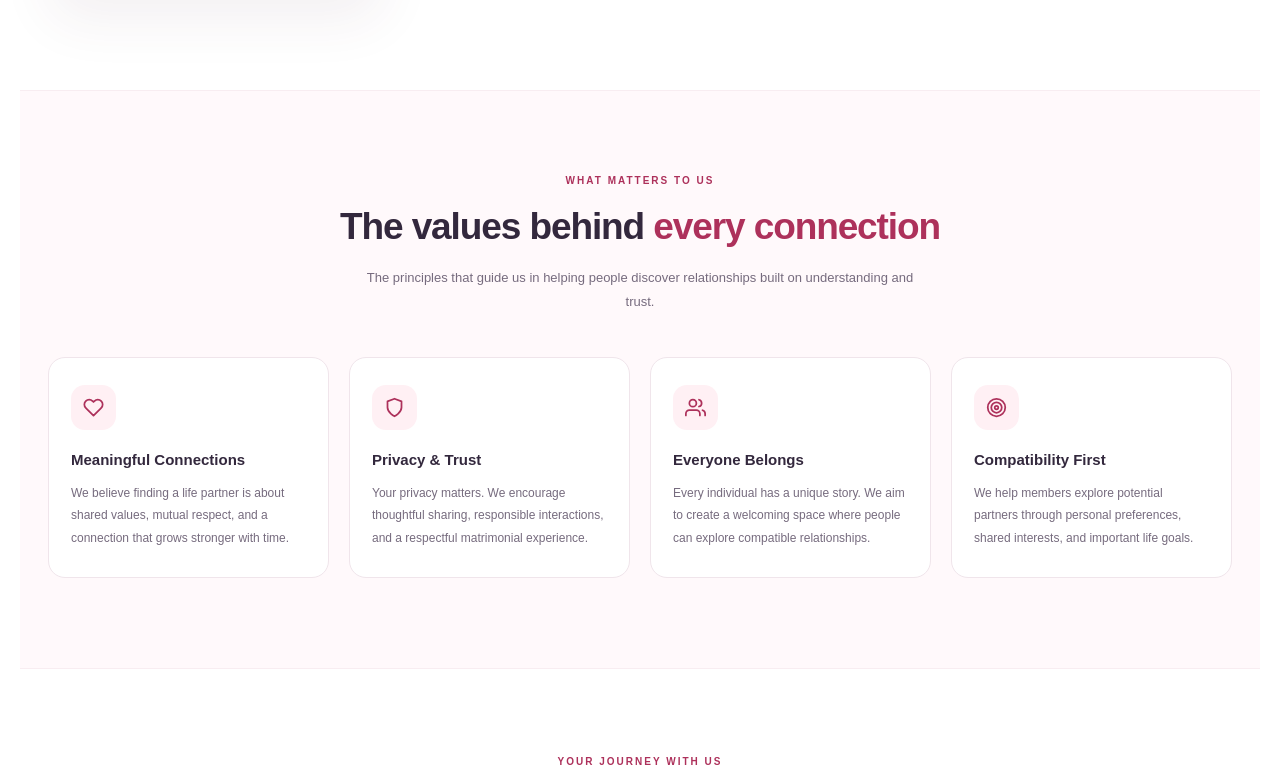
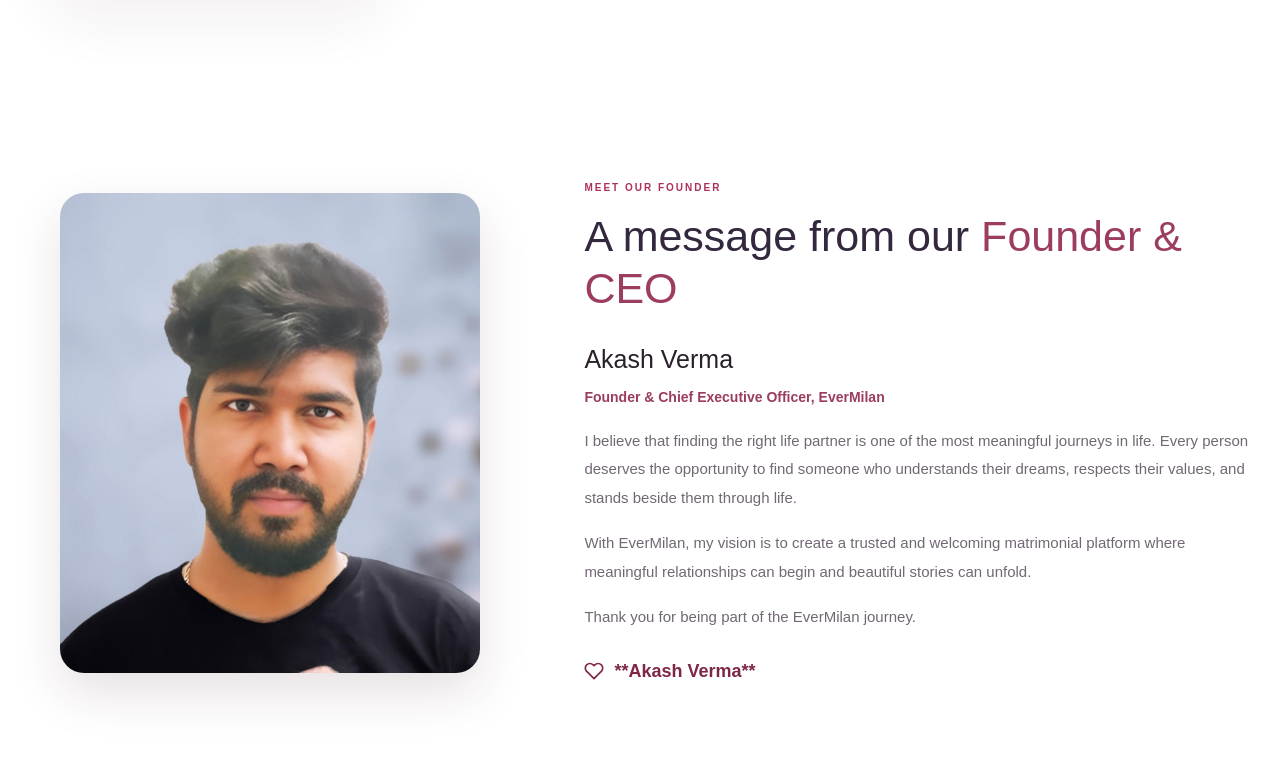
Before and after one commit to brilinfo123-svg/matrimoni, a Next.js app: page /about in a window 1280 px wide. Shown: the part 854-1621 px from the top of the page. Built offline with nearby package versions, Linux system fonts and the light colour scheme; no server answers.

Commit message:
dded profile

```diff
--- a/src/app/about/page.module.scss
+++ b/src/app/about/page.module.scss
@@ -10,7 +10,122 @@
     background: #fff;
     color: var(--text);
   }
+  .founderSection {
+    display: grid;
+    grid-template-columns: 0.85fr 1.15fr;
+    align-items: center;
+    gap: 65px;
+    padding: 90px 0;
+  }
 
+  .founderImageWrapper {
+    position: relative;
+    max-width: 420px;
+    width: 100%;
+    margin: auto;
+  }
+
+  .founderImage {
+    display: block;
+    width: 100%;
+    height: 480px;
+    object-fit: cover;
+    object-position: center;
+    border-radius: 24px;
+    box-shadow: 0 20px 50px rgba(70, 25, 45, 0.13);
+  }
+
+  .founderImageBadge {
+    position: absolute;
+    bottom: 22px;
+    left: 50%;
+    transform: translateX(-50%);
+    width: max-content;
+    max-width: calc(100% - 30px);
+    display: flex;
+    align-items: center;
+    gap: 9px;
+    padding: 13px 18px;
+    background: white;
+    color: #7e2648;
+    border-radius: 50px;
+    font-size: 13px;
+    font-weight: 600;
+    box-shadow: 0 8px 25px rgba(0, 0, 0, 0.12);
+
+    svg {
+      flex-shrink: 0;
+    }
+  }
+
+  .founderContent {
+    h2 {
+      font-size: clamp(30px, 4vw, 43px);
+      line-height: 1.2;
+      margin: 15px 0 25px;
+
+      span {
+        color: #9b3c60;
+      }
+    }
+
+    h3 {
+      font-size: 25px;
+      color: #29202a;
+      margin-bottom: 5px;
+    }
+
+    p {
+      color: #716873;
+      font-size: 15px;
+      line-height: 1.9;
+      margin-top: 17px;
+    }
+  }
+
+  .founderRole {
+    color: #9b3c60;
+    font-size: 14px;
+    font-weight: 600;
+  }
+
+  .founderSignature {
+    display: flex;
+    align-items: center;
+    gap: 10px;
+    margin-top: 25px;
+    color: #7e2648;
+    font-size: 18px;
+    font-weight: 700;
+
+    svg {
+      font-size: 20px;
+    }
+  }
+
+  @media (max-width: 768px) {
+    .founderSection {
+      grid-template-columns: 1fr;
+      gap: 35px;
+      padding: 55px 0;
+    }
+
+    .founderImageWrapper {
+      max-width: 340px;
+    }
+
+    .founderImage {
+      height: 400px;
+    }
+
+    .founderContent {
+      text-align: center;
+    }
+
+    .founderSignature {
+      justify-content: center;
+    }
+  }
   .hero {
     position: relative;
     overflow: hidden;
--- a/src/app/about/page.tsx
+++ b/src/app/about/page.tsx
@@ -1,4 +1,5 @@
 import Link from "next/link";
+import Image from "next/image";
 import {
   FiArrowLeft,
   FiHeart,
@@ -139,7 +140,54 @@ export default function AboutPage() {
           </Link>
         </div>
       </section>
+      <section className={styles.founderSection}>
+    <div className={styles.founderImageWrapper}>
+      <Image
+        src="/public/images/profiles/akashverma.jpg"
+        alt="Akash Verma - Founder and CEO of EverMilan"
+        width={420}
+        height={480}
+        className={styles.founderImage}
+      />
 
+    </div>
+
+  <div className={styles.founderContent}>
+    <span className={styles.sectionLabel}>MEET OUR FOUNDER</span>
+
+    <h2>
+      A message from our <span>Founder & CEO</span>
+    </h2>
+
+    <h3>Akash Verma</h3>
+
+    <span className={styles.founderRole}>
+      Founder & Chief Executive Officer, EverMilan
+    </span>
+
+    <p>
+      I believe that finding the right life partner is one of the
+      most meaningful journeys in life. Every person deserves the
+      opportunity to find someone who understands their dreams,
+      respects their values, and stands beside them through life.
+    </p>
+
+    <p>
+      With EverMilan, my vision is to create a trusted and welcoming
+      matrimonial platform where meaningful relationships can begin
+      and beautiful stories can unfold.
+    </p>
+
+    <p>
+      Thank you for being part of the EverMilan journey.
+    </p>
+
+    <div className={styles.founderSignature}>
+      <FiHeart />
+      **Akash Verma**
+    </div>
+  </div>
+      </section>
       <section className={styles.valuesSection}>
         <div className={styles.sectionHeader}>
           <span className={styles.sectionLabel}>WHAT MATTERS TO US</span>
@@ -190,7 +238,6 @@ export default function AboutPage() {
           ))}
         </div>
       </section>
-
       <section className={styles.promiseSection}>
         <div className={styles.promiseIcon}>
           <FiShield />
```
Also changed, not shown: public/public/images/profiles/akashverma.jpg (added).
